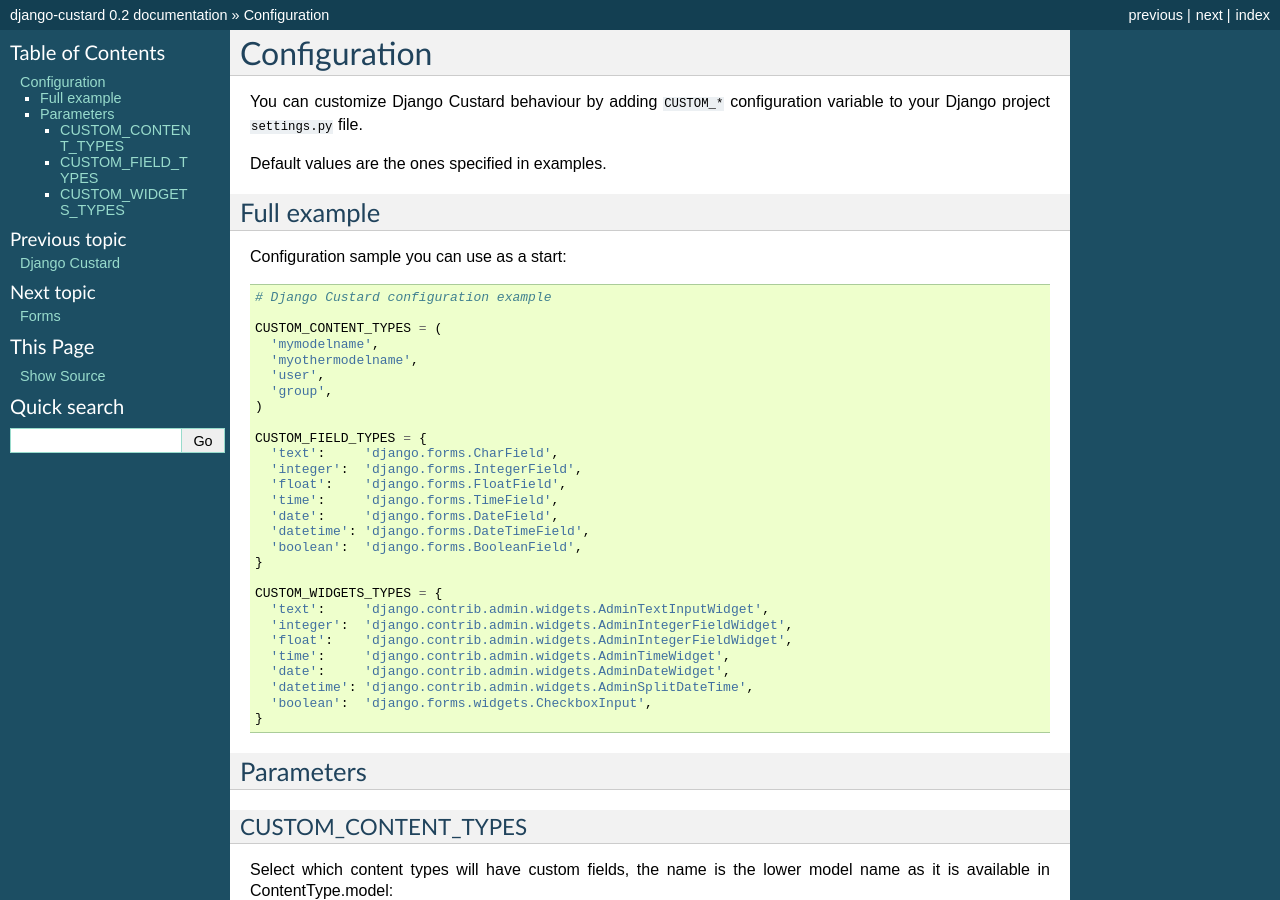
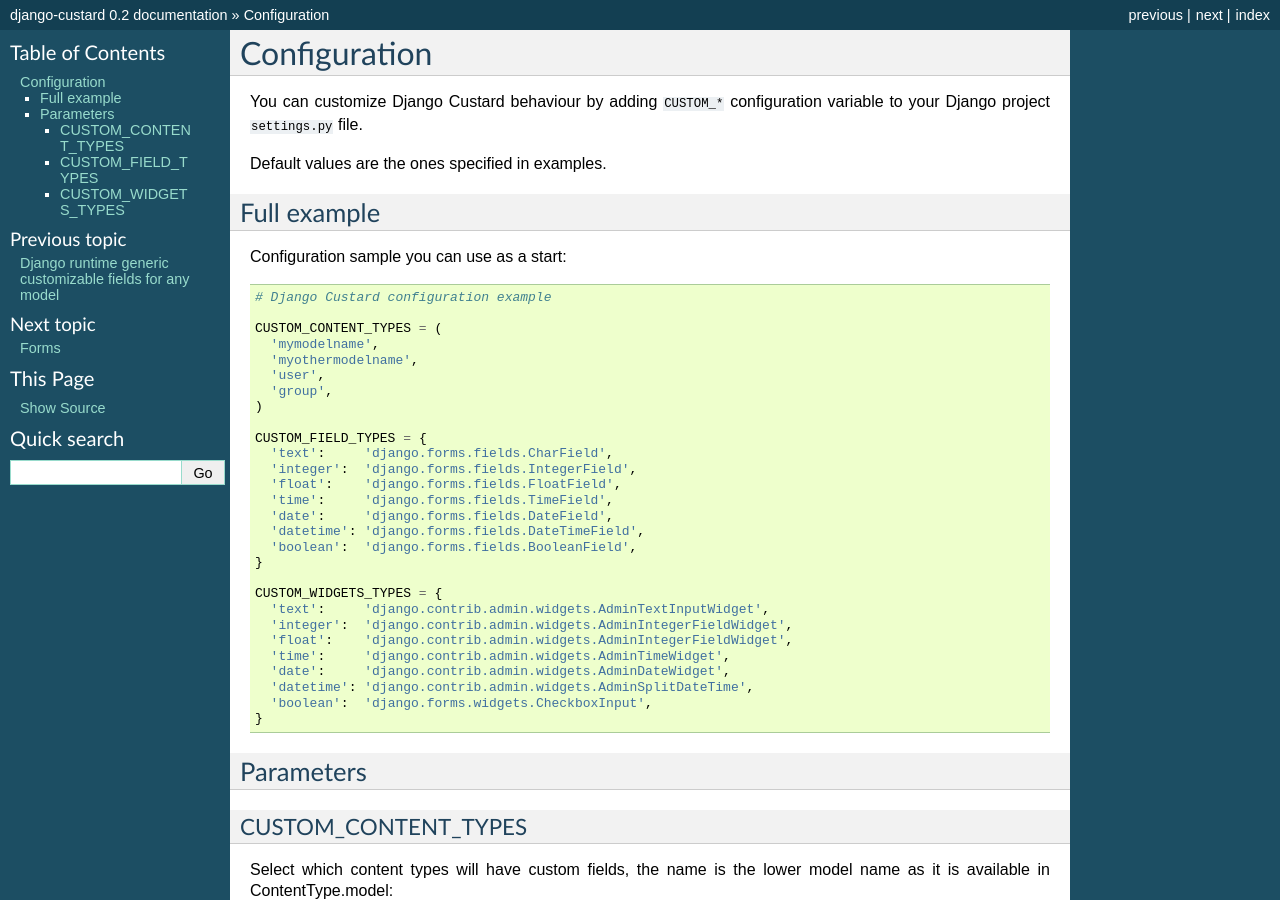
Before and after one commit to kunitoki/django-custard, a Sphinx documentation site: the page built from docs/configuration.rst, in a window 1280 px wide and 900 px high. Built offline with Sphinx 7.4.7, drawn with Linux system fonts in a browser that asks for light colours; pages that are not in the unit, such as notebooks, are missing from menus.

```diff
--- a/docs/configuration.rst
+++ b/docs/configuration.rst
@@ -21,13 +21,13 @@ Configuration sample you can use as a start::
   )
 
   CUSTOM_FIELD_TYPES = {
-    'text':     'django.forms.CharField',
-    'integer':  'django.forms.IntegerField',
-    'float':    'django.forms.FloatField',
-    'time':     'django.forms.TimeField',
-    'date':     'django.forms.DateField',
-    'datetime': 'django.forms.DateTimeField',
-    'boolean':  'django.forms.BooleanField',
+    'text':     'django.forms.fields.CharField',
+    'integer':  'django.forms.fields.IntegerField',
+    'float':    'django.forms.fields.FloatField',
+    'time':     'django.forms.fields.TimeField',
+    'date':     'django.forms.fields.DateField',
+    'datetime': 'django.forms.fields.DateTimeField',
+    'boolean':  'django.forms.fields.BooleanField',
   }
 
   CUSTOM_WIDGETS_TYPES = {
--- a/setup.py
+++ b/setup.py
@@ -6,11 +6,11 @@ setup(
     name='django-custard',
     version=VERSION,
     description='Django runtime generic customizable fields for any model.',
-    author='Lucio Asnaghi (kunitoki)',
+    author='Lucio Asnaghi (aka kunitoki)',
     author_email='kunitoki@gmail.com',
     url='https://github.com/kunitoki/django-custard',
     download_url='https://github.com/kunitoki/django-custard/releases/tag/%s' % VERSION,
-    keywords=['django', 'customfields'],
+    keywords=['django', 'models', 'fields', 'custom', 'admin', 'content types'],
     classifiers=[
         'Development Status :: 4 - Beta',
         'Framework :: Django',
```
Also changed, not shown: CHANGELOG.rst (+7 -0 lines), README.rst (+12 -13 lines), docs/index.rst (+11 -13 lines), custard-logo.png (added), 3 other files.
